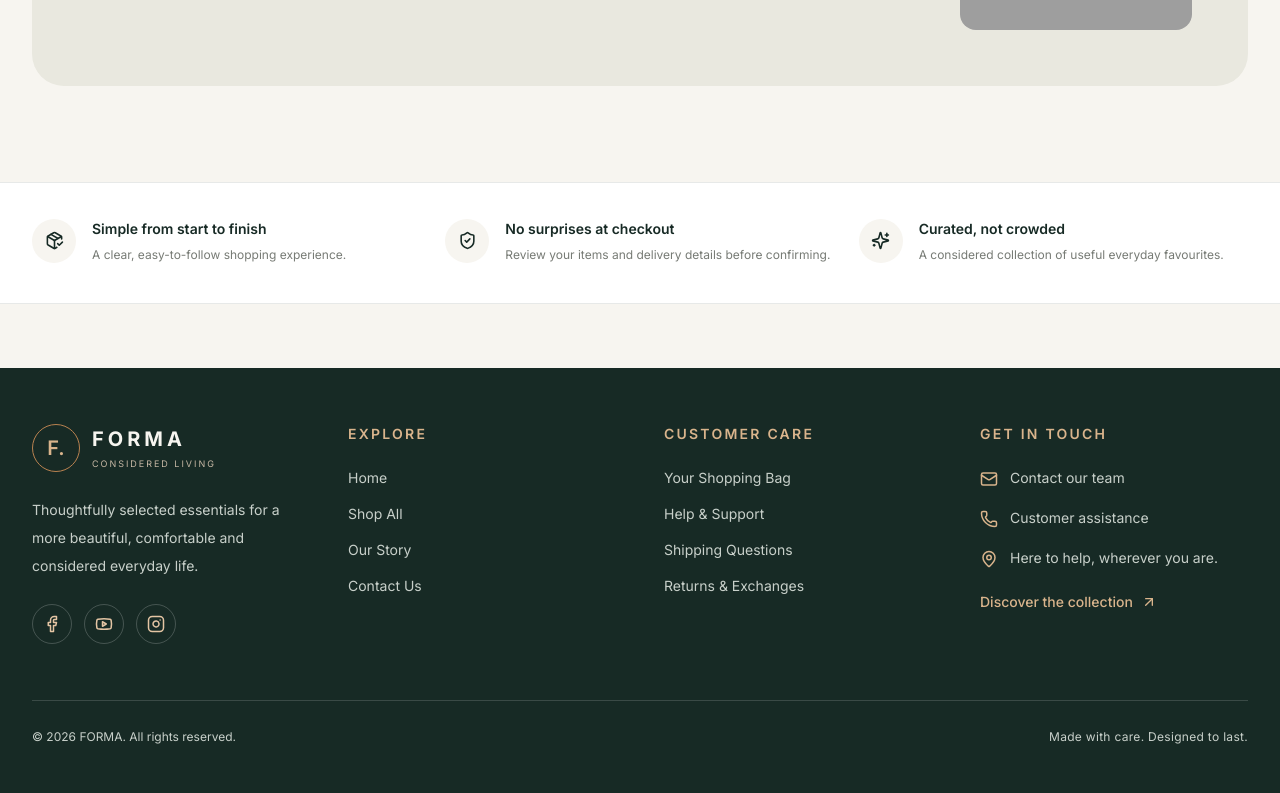
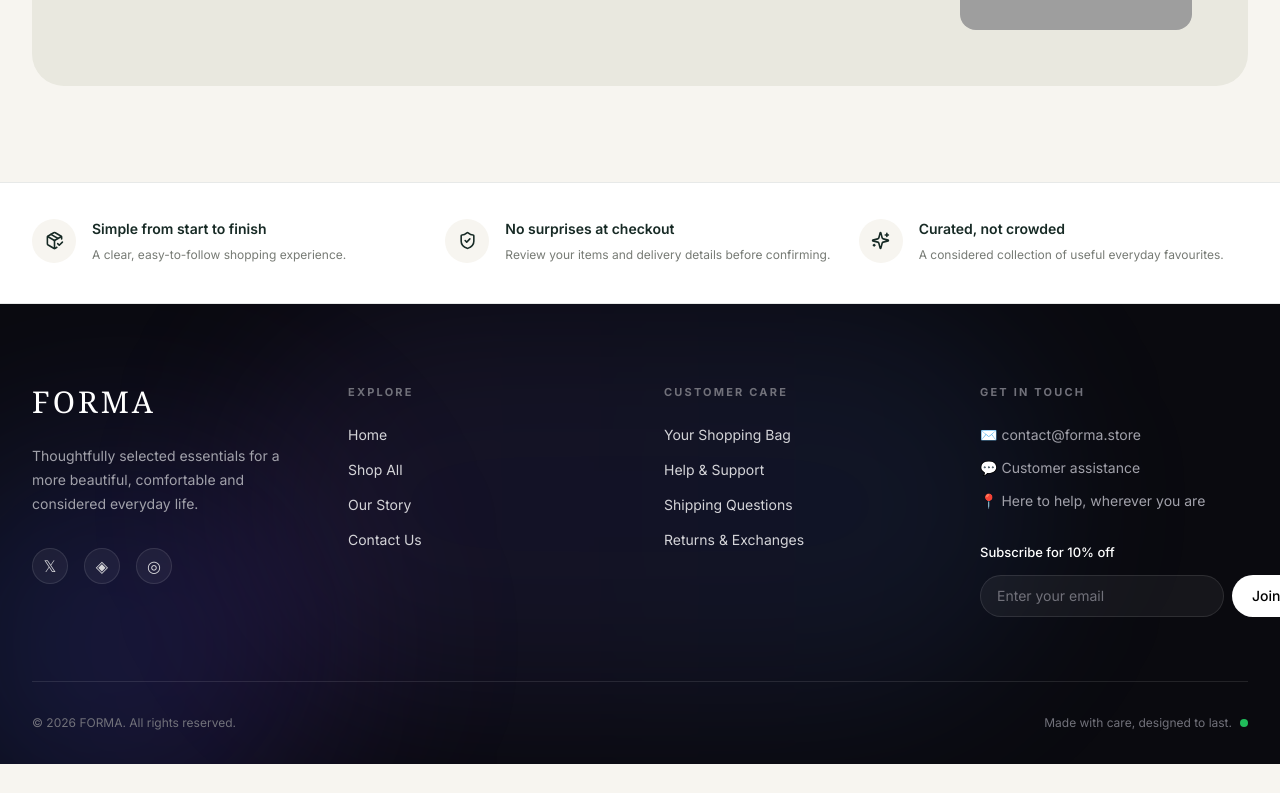
Before and after one commit to karamat72/E-commerce-website, a React (Vite) app: page / in a window 1280 px wide. Shown: the part 2794-3587 px from the top of the page. After the commit the page ends 3558 px from the top, so only its background shows below. Built offline with nearby package versions, Linux system fonts and the light colour scheme; grey boxes are pictures that could not be loaded.

Commit message:
Refactor Footer component structure and styles

```diff
--- a/src/components/Footer.jsx
+++ b/src/components/Footer.jsx
@@ -1,165 +1,80 @@
+import { Link } from "react-router-dom";
 
-import { Link } from "react-router-dom";
-import {
-  Facebook,
-  Youtube,
-  Instagram,
-  ArrowUpRight,
-  Mail,
-  MapPin,
-  Phone,
-} from "lucide-react";
+export default function Footer() {
+  return (
+    <footer className="relative bg-[#0a0a0f] text-zinc-300 overflow-hidden">
+      {/* Glow Effects */}
+      <div className="absolute top-0 left-1/2 -translate-x-1/2 w-[800px] h-[400px] bg-gradient-to-r from-violet-500/10 via-indigo-500/10 to-blue-500/10 blur-[80px] rounded-full pointer-events-none"></div>
+      <div className="absolute -bottom-20 -left-20 w-[400px] h-[400px] bg-gradient-to-r from-blue-600/20 to-violet-600/20 blur-[100px] rounded-full pointer-events-none"></div>
 
-const Footer = () => {
-  const year = new Date().getFullYear();
+      <div className="relative max-w-7xl mx-auto px-6 lg:px-8 pt-20 pb-8">
 
-  const socialLinks = [
-    {
-      name: "Facebook",
-      icon: Facebook,
-      url: "https://www.facebook.com/",
-    },
-    {
-      name: "YouTube",
-      icon: Youtube,
-      url: "https://www.youtube.com/",
-    },
-    {
-      name: "Instagram",
-      icon: Instagram,
-      url: "https://www.instagram.com/",
-    },
-  ];
+        <div className="grid grid-cols-1 md:grid-cols-2 lg:grid-cols-4 gap-12">
 
-  return (
-    <footer className="mt-16 bg-[#172A25] text-[#F7F5F0]">
-      <div className="mx-auto max-w-7xl px-6 pb-12 pt-14 lg:px-8">
-        <div className="grid gap-12 sm:grid-cols-2 lg:grid-cols-4">
-          {/* Brand */}
-          <div>
-            <Link to="/" className="inline-flex items-center gap-3">
-              <div className="flex h-12 w-12 items-center justify-center rounded-full border border-[#B98250] text-xl font-semibold text-[#D9B48C]">
-                F.
-              </div>
-              <div>
-                <h2 className="text-xl font-bold tracking-[0.2em]">
-                  FORMA
-                </h2>
-                <p className="mt-1 text-[9px] uppercase tracking-[0.22em] text-[#C7B8A5]">
-                  Considered living
-                </p>
-              </div>
-            </Link>
-
-            <p className="mt-6 max-w-xs text-sm leading-7 text-[#C8D0CA]">
-              Thoughtfully selected essentials for a more beautiful,
-              comfortable and considered everyday life.
+          {/* Column 1 - Brand */}
+          <div className="space-y-6">
+            <h2 className="text-3xl font-serif font-light tracking-widest text-white">FORMA</h2>
+            <p className="text-[14px] leading-6 text-zinc-400 max-w-[280px]">
+              Thoughtfully selected essentials for a more beautiful, comfortable and considered everyday life.
             </p>
-
-            <div className="mt-6 flex gap-3">
-              {socialLinks.map(({ name, icon: Icon, url }) => (
-                <a
-                  key={name}
-                  href={url}
-                  target="_blank"
-                  rel="noopener noreferrer"
-                  aria-label={name}
-                  title={name}
-                  className="flex h-10 w-10 items-center justify-center rounded-full border border-white/20 text-[#E4C5A4] transition duration-300 hover:-translate-y-1 hover:border-[#B98250] hover:bg-[#B98250] hover:text-white"
-                >
-                  <Icon size={18} />
-                </a>
-              ))}
+            <div className="flex gap-4 pt-2">
+              <a href="#" className="w-9 h-9 rounded-full bg-white/5 border border-white/10 flex items-center justify-center hover:bg-white hover:text-black transition-all">𝕏</a>
+              <a href="#" className="w-9 h-9 rounded-full bg-white/5 border border-white/10 flex items-center justify-center hover:bg-white hover:text-black transition-all">◈</a>
+              <a href="#" className="w-9 h-9 rounded-full bg-white/5 border border-white/10 flex items-center justify-center hover:bg-white hover:text-black transition-all">◎</a>
             </div>
           </div>
 
-          {/* Quick links */}
+          {/* Column 2 - Explore */}
           <div>
-            <h3 className="mb-6 text-sm font-semibold uppercase tracking-[0.16em] text-[#D9B48C]">
-              Explore
-            </h3>
-            <ul className="space-y-4 text-sm text-[#C8D0CA]">
-              <li><Link className="transition hover:text-white" to="/">Home</Link></li>
-              <li><Link className="transition hover:text-white" to="/shop">Shop All</Link></li>
-              <li><Link className="transition hover:text-white" to="/about">Our Story</Link></li>
-              <li><Link className="transition hover:text-white" to="/contact">Contact Us</Link></li>
+            <h4 className="text-[11px] tracking-[0.2em] font-bold text-zinc-500 mb-6">EXPLORE</h4>
+            <ul className="space-y-3.5 text-[14px]">
+              <li><Link to="/" className="hover:text-white transition">Home</Link></li>
+              <li><Link to="/shop" className="hover:text-white transition">Shop All</Link></li>
+              <li><Link to="/about" className="hover:text-white transition">Our Story</Link></li>
+              <li><Link to="/contact" className="hover:text-white transition">Contact Us</Link></li>
             </ul>
           </div>
 
-          {/* Customer care */}
+          {/* Column 3 - Customer Care */}
           <div>
-            <h3 className="mb-6 text-sm font-semibold uppercase tracking-[0.16em] text-[#D9B48C]">
-              Customer Care
-            </h3>
-            <ul className="space-y-4 text-sm text-[#C8D0CA]">
-              <li>
-                <Link className="transition hover:text-white" to="/cart">
-                  Your Shopping Bag
-                </Link>
-              </li>
-              <li>
-                <Link className="transition hover:text-white" to="/contact">
-                  Help & Support
-                </Link>
-              </li>
-              <li>
-                <Link className="transition hover:text-white" to="/contact">
-                  Shipping Questions
-                </Link>
-              </li>
-              <li>
-                <Link className="transition hover:text-white" to="/contact">
-                  Returns & Exchanges
-                </Link>
-              </li>
+            <h4 className="text-[11px] tracking-[0.2em] font-bold text-zinc-500 mb-6">CUSTOMER CARE</h4>
+            <ul className="space-y-3.5 text-[14px]">
+              <li><Link to="/cart" className="hover:text-white transition">Your Shopping Bag</Link></li>
+              <li><a href="#" className="hover:text-white transition">Help & Support</a></li>
+              <li><a href="#" className="hover:text-white transition">Shipping Questions</a></li>
+              <li><a href="#" className="hover:text-white transition">Returns & Exchanges</a></li>
             </ul>
           </div>
 
-          {/* Contact */}
+          {/* Column 4 - Get in Touch */}
           <div>
-            <h3 className="mb-6 text-sm font-semibold uppercase tracking-[0.16em] text-[#D9B48C]">
-              Get in Touch
-            </h3>
+            <h4 className="text-[11px] tracking-[0.2em] font-bold text-zinc-500 mb-6">GET IN TOUCH</h4>
+            <div className="space-y-3 text-[14px] text-zinc-400">
+              <p className="flex items-center gap-2">✉️ contact@forma.store</p>
+              <p className="flex items-center gap-2">💬 Customer assistance</p>
+              <p className="flex items-center gap-2">📍 Here to help, wherever you are</p>
+            </div>
 
-            <ul className="space-y-5 text-sm text-[#C8D0CA]">
-              <li className="flex items-start gap-3">
-                <Mail size={18} className="mt-0.5 shrink-0 text-[#D9B48C]" />
-                <Link to="/contact" className="transition hover:text-white">
-                  Contact our team
-                </Link>
-              </li>
-              <li className="flex items-start gap-3">
-                <Phone size={18} className="mt-0.5 shrink-0 text-[#D9B48C]" />
-                <Link to="/contact" className="transition hover:text-white">
-                  Customer assistance
-                </Link>
-              </li>
-              <li className="flex items-start gap-3">
-                <MapPin size={18} className="mt-0.5 shrink-0 text-[#D9B48C]" />
-                <span>Here to help, wherever you are.</span>
-              </li>
-            </ul>
-
-            <Link
-              to="/shop"
-              className="mt-6 inline-flex items-center gap-2 text-sm font-medium text-[#D9B48C] transition hover:text-white"
-            >
-              Discover the collection <ArrowUpRight size={16} />
-            </Link>
+            <div className="mt-8">
+              <p className="text-[13px] font-medium text-white mb-3">Subscribe for 10% off</p>
+              <div className="flex gap-2">
+                <input
+                  type="email"
+                  placeholder="Enter your email"
+                  className="flex-1 bg-white/5 border border-white/10 rounded-full px-4 py-2.5 text-sm text-white placeholder:text-zinc-500 focus:outline-none focus:border-white/30"
+                />
+                <button className="bg-white text-black px-5 py-2.5 rounded-full text-sm font-medium hover:bg-zinc-200 transition">Join</button>
+              </div>
+            </div>
           </div>
         </div>
 
-        <div className="mt-14 border-t border-white/15 pt-7">
-          <div className="flex flex-col items-center justify-between gap-4 text-center text-xs text-[#C8D0CA] sm:flex-row sm:text-left">
-            <p>© {year} FORMA. All rights reserved.</p>
-            <p className="tracking-wide">
-              Made with care. Designed to last.
-            </p>
-          </div>
+        {/* Bottom Bar */}
+        <div className="mt-16 pt-8 border-t border-white/10 flex flex-col md:flex-row justify-between items-center gap-4 text-[12px] text-zinc-500">
+          <p>© {new Date().getFullYear()} FORMA. All rights reserved.</p>
+          <p className="flex items-center gap-2">Made with care, designed to last. <span className="w-2 h-2 bg-green-500 rounded-full animate-pulse"></span></p>
         </div>
       </div>
     </footer>
   );
-};
-
-export default Footer;
+}
```
